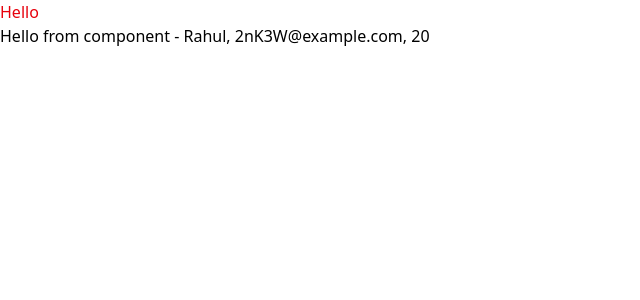
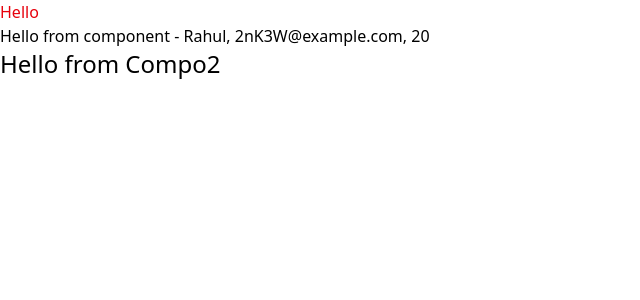
Before and after one commit to AlShahedKhan/React-19-with-Patel-MernStack, a React (Vite) app: page / in a window 1280 px wide. Shown: the top 300 px of the page, without its empty margins (0-640 px from the left). Built offline with nearby package versions, Linux system fonts and the light colour scheme.

Commit message:
learned props drealing

```diff
--- a/src/components/ex-1/Compo.jsx
+++ b/src/components/ex-1/Compo.jsx
@@ -1,10 +1,12 @@
-const Compo = (props) => {
+import { Compo2 } from './Compo2';
+const Compo = ({name, email, age}) => {
     // console.log(props);
     // const name = props.name;
-    const { name, email, age } = props;
+    // const { name, email, age } = props;
     return (
         <div>
             <h1>Hello from component - {name}, {email}, {age}</h1>
+            <Compo2 name={name} email={email} age={age}/>
         </div>
     )
 }
--- /dev/null
+++ b/src/components/ex-1/Compo2.jsx
@@ -0,0 +1,9 @@
+
+export const Compo2 = ({name, email, age}) => {
+    console.log(email);
+  return (
+    <div>
+        <h1 className="text-bold text-2xl">Hello from Compo2</h1>
+    </div>
+  )
+}
```
